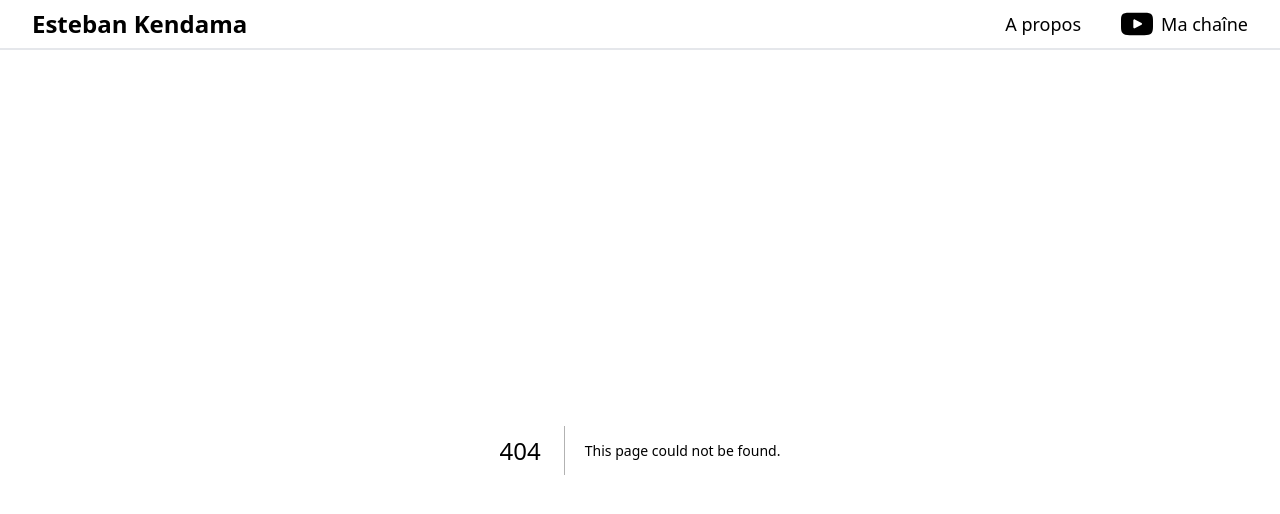
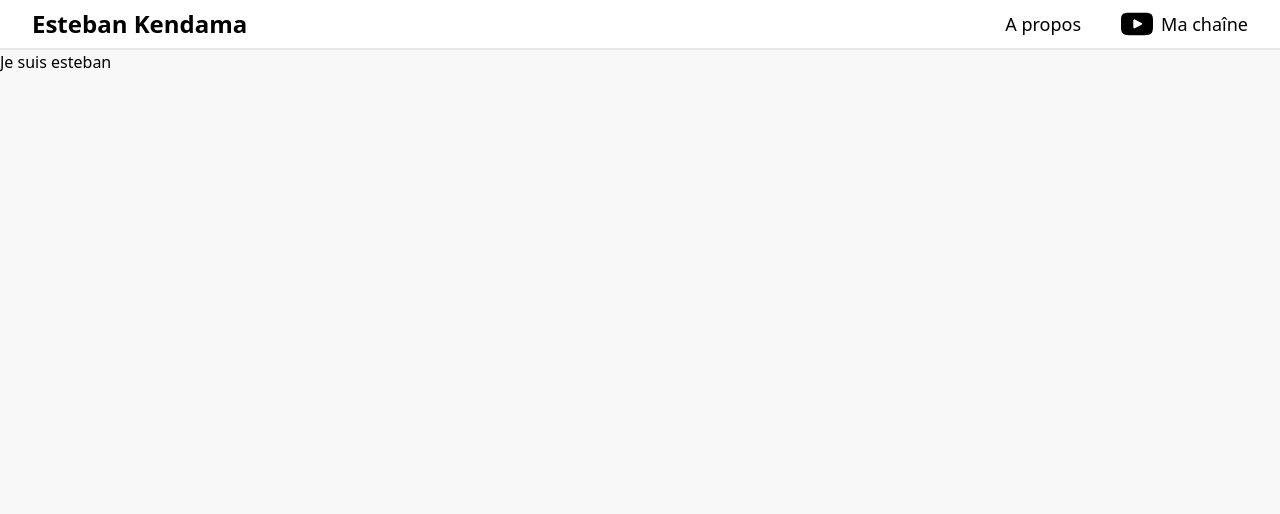
Before and after one commit to grelgp/esteban_kendama_blog, a Next.js app: page /about in a window 1280 px wide. Before the commit this address had no page. Shown: the top 514 px of the page. Built offline with nearby package versions, Linux system fonts and the light colour scheme.

Commit message:
added about page

```diff
--- /dev/null
+++ b/app/about/page.tsx
@@ -0,0 +1,7 @@
+export default function Home() {
+  return (
+    <main>
+      Je suis esteban
+    </main>
+  )
+}
```
